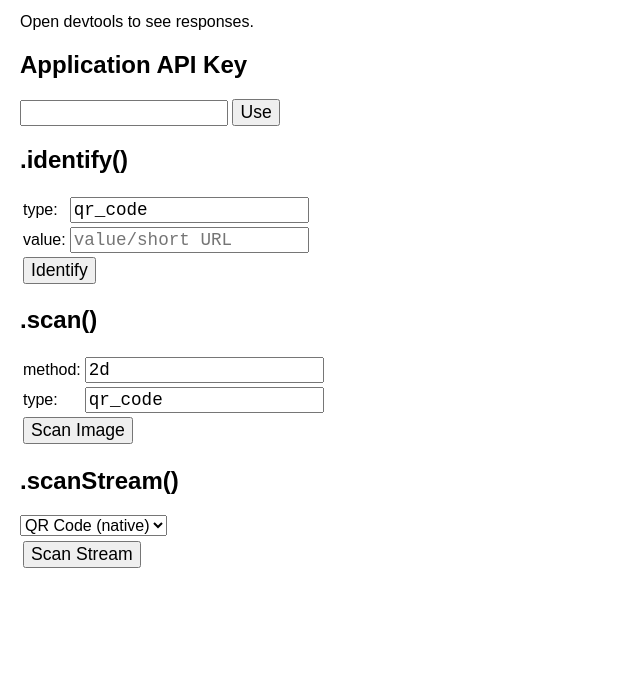
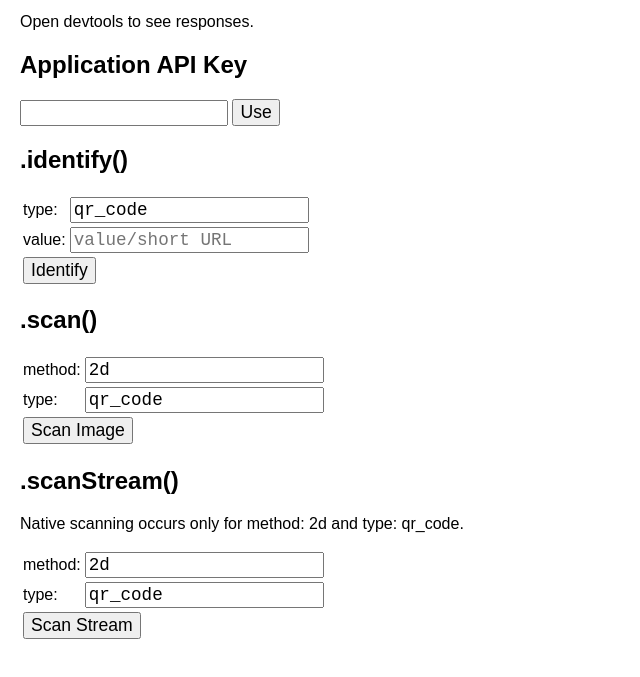
Before and after one commit to evrythng/scanthng.js, a website built with webpack: page test-app/index.html in a window 1280 px wide. Shown: the part 101-778 px from the top of the page, without its empty margins (0-640 px from the left). Built offline with nearby package versions, Linux system fonts and the light colour scheme.

Commit message:
Improve scanStream in test-app

```diff
--- a/test-app/index.html
+++ b/test-app/index.html
@@ -49,12 +49,15 @@
     </table>
 
     <h2>.scanStream()</h2>
+    <p>Native scanning occurs only for <code>method: 2d</code> and <code>type: qr_code</code>.</p>
     <table>
       <tr>
-        <select id="select-scanstream-mode">
-          <option value="qrcode">QR Code (native)</option>
-          <option value="other">Other (API)</option>
-        </select>
+        <td><span>method:</span></td>
+        <td><input type="text" id="input-scanstream-method" placeholder="method" value="2d"></td>
+      </tr>
+      <tr>
+        <td><span>type:</span></td>
+        <td><input type="text" id="input-scanstream-type" placeholder="type" value="qr_code"></td>
       </tr>
       <tr>
         <td colspan="2"><input type="button" id="input-scanstream" value="Scan Stream"></td>
```
Also changed, not shown: test-app/index.js (+5 -6 lines).
